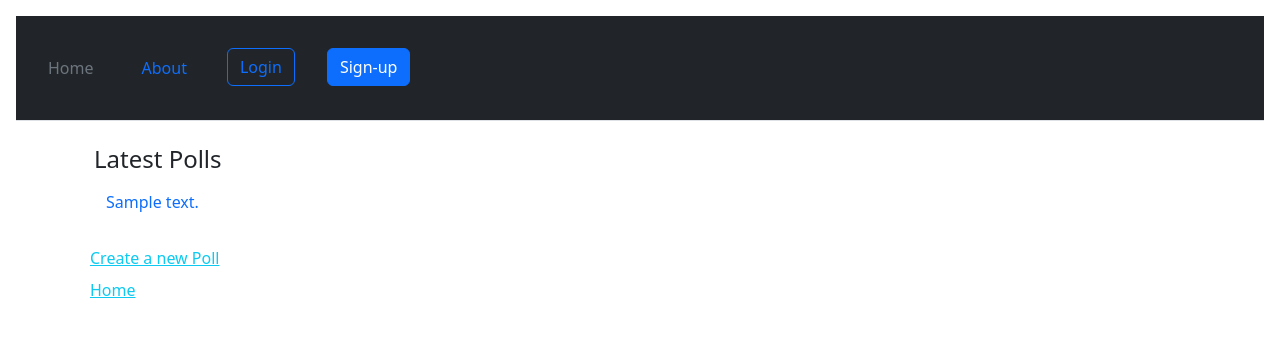
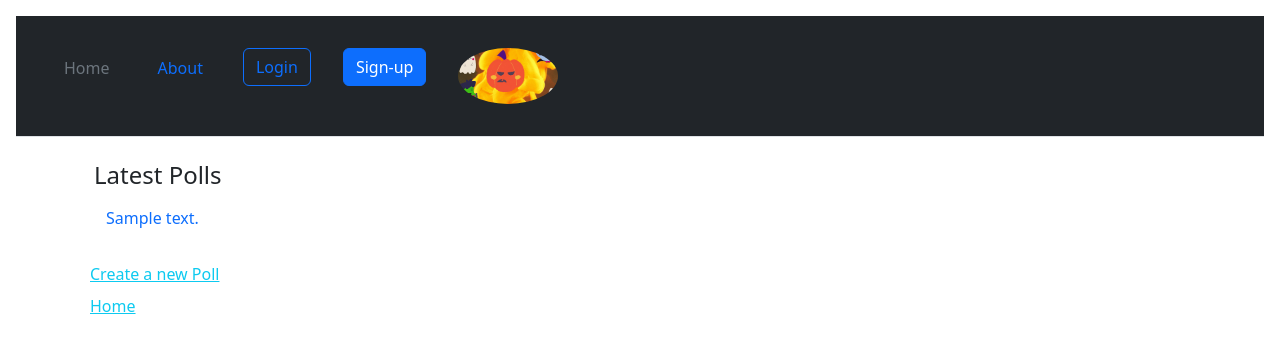
Before and after one commit to RydCri/Django, a Django app: template MVT/polls/templates/polls.html in a window 1280 px wide. Shown: the top 353 px of the page. Run offline with Django 3.2, Linux system fonts and the light colour scheme; the template is opened without the code that fills it: most values are stand-ins (such as "Sample title", 1, 10 or a date in 2020).

Commit message:
seasonal gif

```diff
--- a/MVT/register/templates/auth_navbar.html
+++ b/MVT/register/templates/auth_navbar.html
@@ -1,14 +1,16 @@
-    <header class="navbar navbar-dark bg-dark d-flex flex-wrap align-items-center justify-content-center justify-content-md-between py-3 mb-4 border-bottom">
+{% load static %}
+<header class="navbar navbar-dark bg-dark d-flex flex-wrap align-items-center justify-content-center justify-content-md-between py-3 mb-4 border-bottom">
 
-        <ul class="nav col-12 col-md-auto mb-2 justify-content-center mb-md-0">
+        <ul class="nav col-12 col-md-auto mx-4 mb-2 mb-md-0 d-inline-flex">
             <li><a href="/" class="nav-link px-2 link-secondary">Home</a></li>
             <li><a href="#" class="nav-link px-2">About</a></li>
                 {% if user.is_authenticated %}
 
-            <li><a class="img-thumbnail" href="/members/details/{{ user.id }}">{{user.username}}</a><a class="btn btn-outline-primary me-2" href="{% url 'logout' %}">Log out <i class="fas fa-sign-out-alt"></i></a></li>
+            <li><a class="img-thumbnail" href="/members/details/{{ user.id }}">{{user.username}}</a><a class="btn btn-outline-primary mx-2" href="{% url 'logout' %}">Log out <i class="fas fa-sign-out-alt"></i></a></li>
             {% else %}
             <li><a type="button" class="btn btn-outline-primary me-2" href="{% url 'login' %}">Login</a></li>
            <li><a type="button" class="btn btn-primary me-2" href="{% url 'register' %}">Sign-up</a></li>
                                             {% endif %}
+            <li class="justify-content-end"><div><img class="m-0 p-0 img-fluid rounded-circle" height="100" width="100" src="{% static 'whatever.gif' %}" alt="..."></div></li>
         </ul>
     </header>
```
